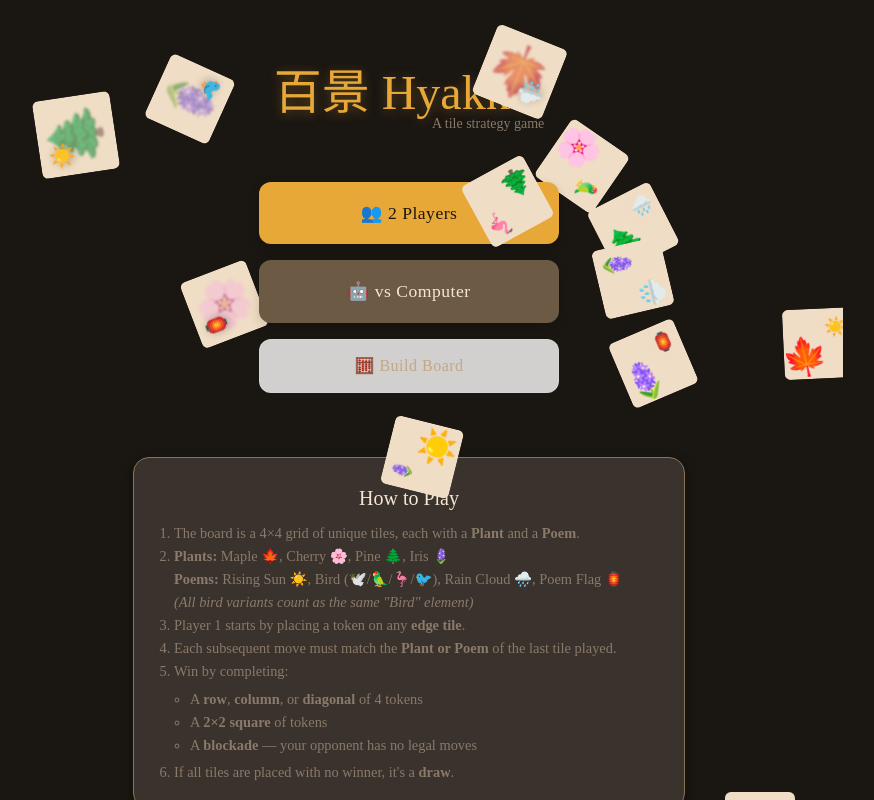
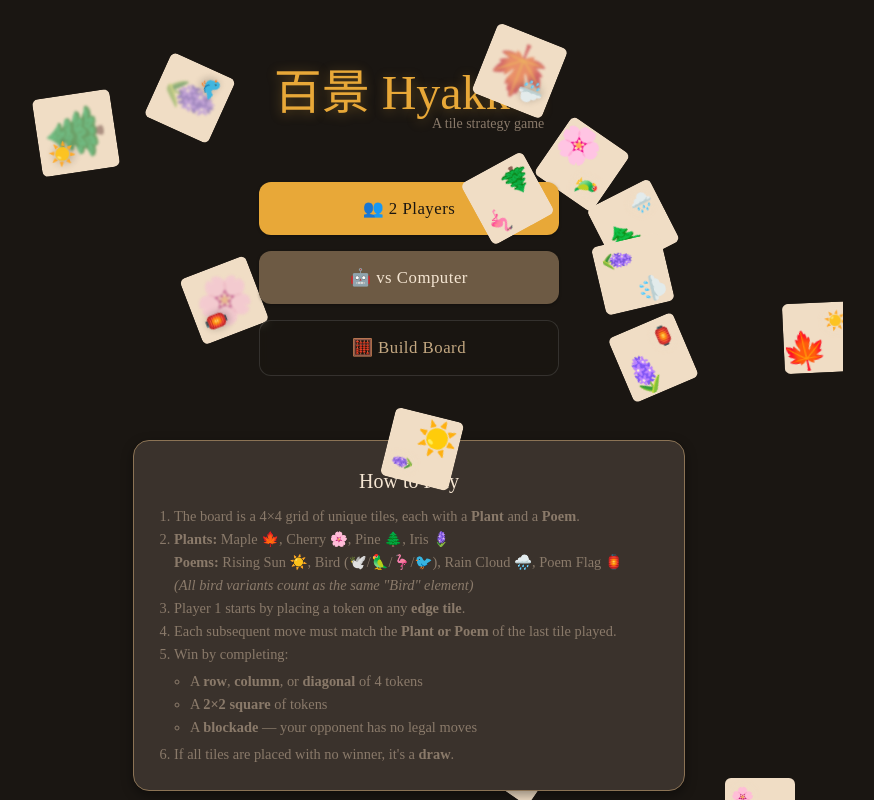
Before and after one commit to andHW/ukiyoe, a React (Vite) app in the folder web/: page /builder in a window 1280 px wide. Shown: the top 800 px of the page, without its empty margins (231-1105 px from the left). Built offline with nearby package versions, Linux system fonts and the light colour scheme; a web font is replaced by a local one.

Commit message:
feat: replace MUI Button with a custom GameButton component for consistent styling across UI.

```diff
--- a/web/src/components/builder/BuilderActions.tsx
+++ b/web/src/components/builder/BuilderActions.tsx
@@ -1,6 +1,6 @@
 import Box from "@mui/material/Box";
 import Typography from "@mui/material/Typography";
-import Button from "@mui/material/Button";
+import GameButton from "../common/GameButton";
 import { tokens } from "../../theme";
 import type { BuilderStep } from "../../hooks/useBoardBuilder";
 
@@ -29,30 +29,28 @@ export default function BuilderActions({
 
        {/* Generic Auto-fill helper */}
        {currentCount < 4 && canAutoFill && (
-           <Button
+           <GameButton
              variant="outlined"
              fullWidth
              sx={{ mb: 2 }}
              onClick={onAutoFill}
            >
              Auto-fill remaining with {activeStep.label} {activeStep.emoji}
-           </Button>
+           </GameButton>
        )}
 
-       <Button
-         variant="contained"
+       <GameButton
+         variant="primary"
          fullWidth
          size="large"
          disabled={!isValidBoard}
          onClick={onFinish}
          sx={{
             bgcolor: isValidBoard ? tokens.colors.success : undefined,
-            py: 1.5,
-            fontSize: "1.1rem"
          }}
        >
          {isValidBoard ? "Start Game using this Board" : "Incomplete Board"}
-       </Button>
+       </GameButton>
     </Box>
   );
 }
--- /dev/null
+++ b/web/src/components/common/GameButton.tsx
@@ -0,0 +1,93 @@
+import Button, { type ButtonProps } from "@mui/material/Button";
+import { alpha, styled } from "@mui/material/styles";
+import { tokens } from "../../theme";
+
+export type GameButtonVariant = "primary" | "secondary" | "outlined" | "critical" | "ghost";
+
+interface GameButtonProps extends Omit<ButtonProps, "variant"> {
+  variant?: GameButtonVariant;
+}
+
+const StyledButton = styled(Button, {
+  shouldForwardProp: (prop) => prop !== "gameVariant",
+})<{ gameVariant: GameButtonVariant }>(({ theme, gameVariant }) => {
+  const baseStyles = {
+    paddingTop: theme.spacing(1.5),
+    paddingBottom: theme.spacing(1.5),
+    fontSize: "1.05rem",
+    boxShadow: tokens.shadows.sm,
+    transition: "all 0.2s ease-in-out",
+    "&:active": {
+      transform: "scale(0.98)",
+    },
+  };
+
+  switch (gameVariant) {
+    case "primary":
+      return {
+        ...baseStyles,
+        backgroundColor: tokens.colors.accentAmber,
+        color: tokens.colors.bgPrimary,
+        "&:hover": {
+          backgroundColor: "#d49730",
+          boxShadow: tokens.shadows.md,
+        },
+      };
+    case "secondary":
+      return {
+        ...baseStyles,
+        backgroundColor: tokens.colors.bgBoardDark,
+        color: tokens.colors.textPrimary,
+        "&:hover": {
+          backgroundColor: tokens.colors.bgCard,
+          boxShadow: tokens.shadows.md,
+        },
+      };
+    case "critical":
+        return {
+            ...baseStyles,
+            backgroundColor: tokens.colors.accentTerracotta,
+            color: "white",
+            "&:hover": {
+              backgroundColor: "#a3462c",
+              boxShadow: tokens.shadows.md,
+            },
+        };
+    case "outlined":
+      return {
+        ...baseStyles,
+        backgroundColor: alpha(tokens.colors.bgPrimary, 0.6),
+        backdropFilter: "blur(4px)",
+        border: `1px solid ${tokens.colors.border}`,
+        color: tokens.colors.textSecondary,
+        boxShadow: "none",
+        "&:hover": {
+          backgroundColor: tokens.colors.bgSecondary,
+          borderColor: tokens.colors.textSecondary,
+          color: tokens.colors.textPrimary,
+        },
+      };
+    case "ghost":
+      return {
+        ...baseStyles,
+        backgroundColor: "transparent",
+        color: tokens.colors.textMuted,
+        boxShadow: "none",
+        "&:hover": {
+          backgroundColor: alpha(tokens.colors.textMuted, 0.1),
+          color: tokens.colors.textPrimary,
+        },
+      }
+    default:
+      return baseStyles;
+  }
+});
+
+export default function GameButton({ variant = "primary", sx, ...props }: GameButtonProps) {
+  // Map our gameVariant to MUI variant for accessibility/DOM structure if needed,
+  // but we are overriding styles heavily so we primarily use the styled component.
+  // We pass 'contained' for solid buttons and 'outlined' for outlined to keep MUI happyish.
+  const muiVariant = variant === "outlined" ? "outlined" : (variant === "ghost" ? "text" : "contained");
+
+  return <StyledButton gameVariant={variant} variant={muiVariant} sx={sx} {...props} />;
+}
--- a/web/src/components/game/WinOverlay.tsx
+++ b/web/src/components/game/WinOverlay.tsx
@@ -1,7 +1,6 @@
 // Win overlay — game over modal
 import { styled, keyframes } from "@mui/material/styles";
 import Typography from "@mui/material/Typography";
-import Button from "@mui/material/Button";
 import IconButton from "@mui/material/IconButton";
 import Stack from "@mui/material/Stack";
 import CloseIcon from "@mui/icons-material/Close";
@@ -9,6 +8,7 @@ import RestartAltIcon from "@mui/icons-material/RestartAlt";
 import CasinoIcon from "@mui/icons-material/Casino";
 import type { GameState, GameMode } from "../../engine/types";
 import { tokens } from "../../theme";
+import GameButton from "../common/GameButton";
 
 // ---------- Keyframes ----------
 
@@ -117,35 +117,34 @@ export default function WinOverlay({
           Play Again
         </Typography>
 
+
+
         <Stack spacing={2} sx={{ width: "100%" }}>
-          <Button
-            variant="contained"
+          <GameButton
+            variant="primary"
             onClick={onRestartSame}
             startIcon={<RestartAltIcon />}
             fullWidth
-            sx={{ color: tokens.colors.bgPrimary, bgcolor: tokens.colors.accentCyan, '&:hover': { bgcolor: tokens.colors.accentCyanDark } }}
+            sx={{ bgcolor: tokens.colors.accentCyan, '&:hover': { bgcolor: tokens.colors.accentCyanDark } }}
           >
             Same Board
-          </Button>
-          <Button
-            variant="contained"
-            color="primary"
+          </GameButton>
+          <GameButton
+            variant="primary"
             onClick={onRestartRandom}
             startIcon={<CasinoIcon />}
             fullWidth
-            sx={{ color: tokens.colors.bgPrimary }}
           >
             New Board
-          </Button>
+          </GameButton>
 
-          <Button
-            variant="text"
+          <GameButton
+            variant="ghost"
             onClick={onDismiss}
             fullWidth
-            sx={{ color: tokens.colors.textMuted }}
           >
             View Board
-          </Button>
+          </GameButton>
         </Stack>
       </Modal>
     </Overlay>
--- a/web/src/components/home/HomePage.tsx
+++ b/web/src/components/home/HomePage.tsx
@@ -1,10 +1,11 @@
 import { useState } from "react";
 import { useNavigate } from "react-router-dom";
 import Box from "@mui/material/Box";
-import Button from "@mui/material/Button";
 import Typography from "@mui/material/Typography";
 import Stack from "@mui/material/Stack";
 import Container from "@mui/material/Container";
+
+import GameButton from "../common/GameButton";
 
 import AppHeader from "../layout/AppHeader";
 import AppFooter from "../layout/AppFooter";
@@ -69,61 +70,36 @@ export default function HomePage() {
 
           <Stack spacing={2} sx={{ width: "100%", maxWidth: 300 }}>
             <Box sx={{ position: "relative", zIndex: 20 }}>
-              <Button
+              <GameButton
                 fullWidth
-                variant="contained"
+                variant="primary"
                 size="large"
                 onClick={() => handleStartGame("local")}
-                sx={{
-                  py: 2,
-                  fontSize: "1.1rem",
-                  backgroundColor: tokens.colors.accentAmber,
-                  color: tokens.colors.bgPrimary,
-                  "&:hover": { backgroundColor: "#d49730" },
-                  boxShadow: "0 4px 12px rgba(0,0,0,0.15)",
-                }}
               >
                 👥 2 Players
-              </Button>
+              </GameButton>
             </Box>
 
             <Box sx={{ position: "relative", zIndex: 30 }}>
-              <Button
+              <GameButton
                 fullWidth
-                variant="contained"
+                variant="secondary"
                 size="large"
                 onClick={() => handleStartGame("vs-ai")}
-                sx={{
-                  py: 2,
-                  fontSize: "1.1rem",
-                  backgroundColor: tokens.colors.bgBoardDark,
-                  color: tokens.colors.textPrimary,
-                  "&:hover": { backgroundColor: tokens.colors.textMuted },
-                  boxShadow: "0 4px 12px rgba(0,0,0,0.15)",
-                }}
               >
                 🤖 vs Computer
-              </Button>
+              </GameButton>
             </Box>
 
             <Box sx={{ position: "relative", zIndex: 35 }}>
-                <Button
+                <GameButton
                   fullWidth
                   variant="outlined"
                   size="large"
                   onClick={() => navigate("/builder")}
-                  sx={{
-                    py: 1.5,
-                    fontSize: "1rem",
-                    borderColor: tokens.colors.border,
-                    color: tokens.colors.textSecondary,
-                    bgcolor: "rgba(255,255,255,0.8)",
-                    backdropFilter: "blur(4px)",
-                    "&:hover": { bgcolor: "white", borderColor: tokens.colors.textSecondary },
-                  }}
                 >
                   🧮 Build Board
-                </Button>
+                </GameButton>
             </Box>
           </Stack>
 
```
